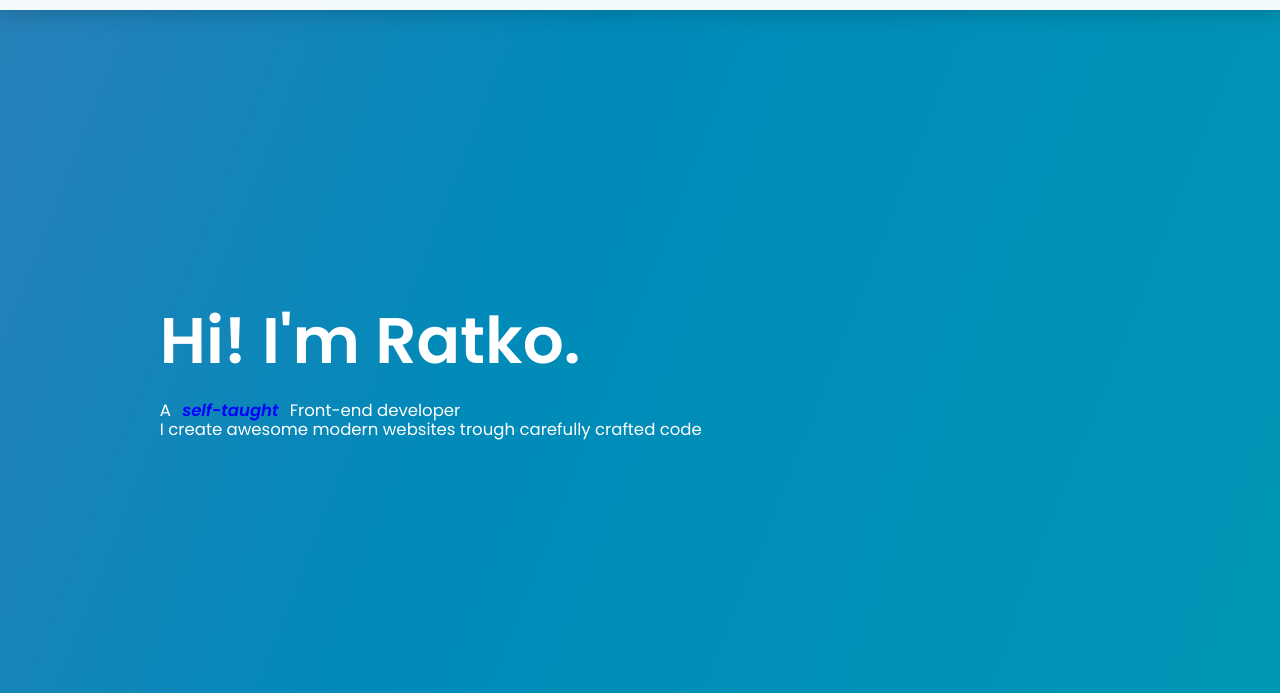
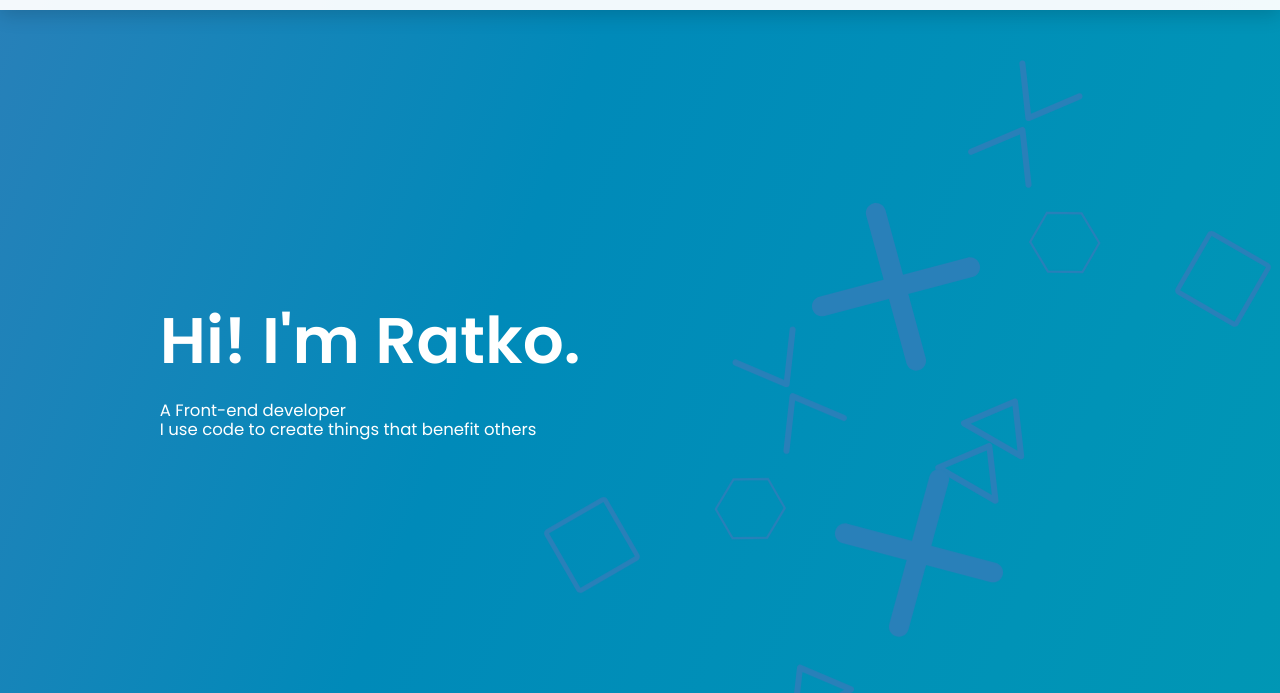
Before and after one commit to RatkoG/my_portfolio_gatsby_OLD, a Gatsby site: page / in a window 1280 px wide. Shown: the part 54-747 px from the top of the page. Built offline with nearby package versions, Linux system fonts and the light colour scheme; Gatsby itself is replaced by a stand-in of ours.

Commit message:
I Add pattern in Hero Secttion and animated it.

```diff
--- a/src/sections/home.js
+++ b/src/sections/home.js
@@ -1,12 +1,39 @@
 import React from "react"
-import styled from "styled-components"
-// import logo from "../images/backgroundPhoto.png"
+import styled, { keyframes } from "styled-components"
+import Pattern from "../images/svg/pattern.svg"
 
 import {
   StyledSection,
   Contained,
   Wrapper,
 } from "../components/layout/elements"
+
+const float = keyframes`
+ 0% {
+      transform: translateY(0);
+    }
+
+    65% {
+       transform: translateY(2.5rem);
+    }
+
+    to {
+      transform: translateY(0);
+    }
+`
+const float1 = keyframes`
+ 0% {
+      transform: translateY(0);
+    }
+
+    65% {
+       transform: translateY(-2.5rem);
+    }
+
+    to {
+      transform: translateY(0);
+    }
+`
 
 const SmallWrapper = styled.div`
   width: 90%;
@@ -66,18 +93,46 @@ const SubTitle = styled.h2`
   }
 `
 
+const StyledDiv = styled.div`
+  position: absolute;
+  height: 50rem;
+  width: 50rem;
+  z-index: -1;
+`
+const StyledDivOne = styled(StyledDiv)`
+  animation: ${float} 3s ease-in-out infinite;
+  right: 1rem;
+  top: 3rem;
+`
+const StyledDivTwo = styled(StyledDiv)`
+  animation: ${float1} 3s ease-in-out infinite;
+  right: 30rem;
+  bottom: 0;
+`
+const StyledPattern = styled(Pattern)`
+  height: 100%;
+  width: 100%;
+`
+const StyledPatternTwo = styled(StyledPattern)`
+  transform: rotateY(180deg);
+`
+
 const Home = () => {
   return (
     <StyledSection fullHeight id="header">
-      {/* <img src={logo} /> */}
+      <StyledDivOne>
+        <StyledPattern />
+      </StyledDivOne>
+      <StyledDivTwo>
+        <StyledPatternTwo />
+      </StyledDivTwo>
       <Contained>
         <Wrapper>
           <SmallWrapper>
             <Title>Hi! I'm Ratko.</Title>
             <SubTitle>
-              A <span>self-taught</span> Front-end developer
-              <br />I create awesome modern websites trough carefully crafted
-              code
+              A Front-end developer
+              <br />I use code to create things that benefit others
             </SubTitle>
           </SmallWrapper>
         </Wrapper>
```
Also changed, not shown: src/images/svg/pattern.svg (added).
